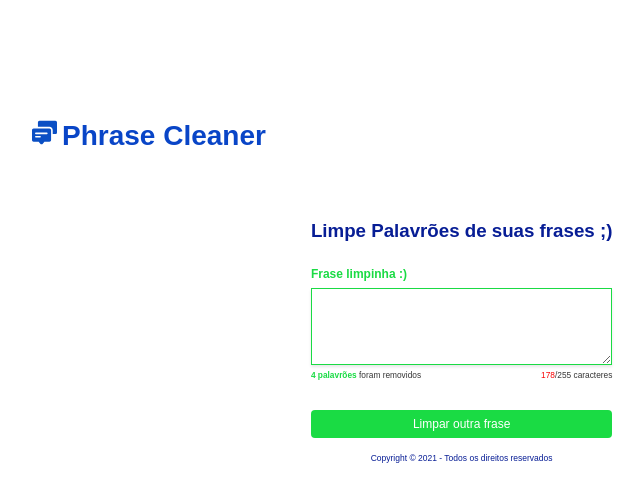
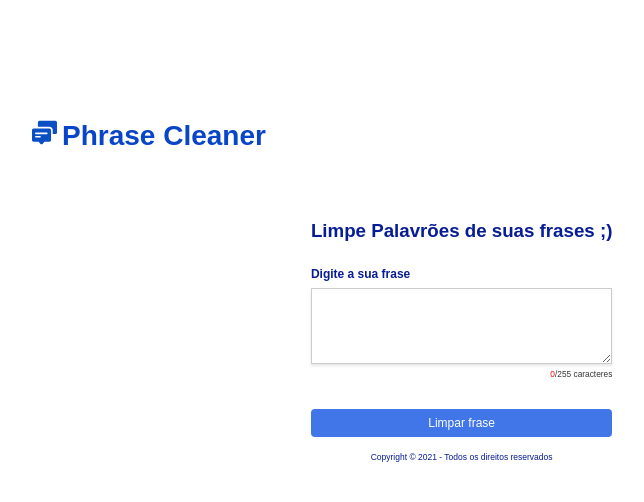
Before and after one commit to natan1563/phrase_cleaner, a Vue app: page / in a window 1280 px wide. Shown: the top 502 px of the page, without its empty margins (42-686 px from the left). Built offline with nearby package versions, Linux system fonts and the light colour scheme.

Commit message:
Finished beta project

```diff
--- a/src/views/Home.vue
+++ b/src/views/Home.vue
@@ -9,17 +9,14 @@
       <h3 class="textBlue">Limpe Palavrões de suas frases ;)</h3>
 
       <div id="boxClean">
-        <label v-if="false" for="cleanSwearword">
-          Digite a sua frase
+        <label
+          for="cleanSwearword"
+          id="cleanedPhraseMensage"
+          :class="phraseClean ? 'textGreen' : 'textBlue'"
+        >
+          <p v-if="!phraseClean">Digite a sua frase</p>
+          <p v-else>Frase limpinha :)</p>
         </label>
-
-        <span
-          v-else
-          id="cleanedPhraseMensage"
-          :class="{'textBlue': false, 'textGreen': true}"
-        >
-          Frase limpinha :)
-        </span>
 
         <textarea
           name="cleanSwearword"
@@ -27,25 +24,34 @@
           cols="35"
           rows="5"
           maxlength="255"
-          :class="{'borderGreen': true, 'textContent': false }"
+          :class="phraseClean ? 'borderGreen' : 'textContent'"
+          v-model="textSwearword"
         ></textarea>
 
         <div id="characterCounter">
           <small>
-            <span id="hotCharacter">178</span>/255 caracteres
+            <span id="hotCharacter">{{ characterCounter }}</span>/255 caracteres
           </small>
 
-          <small v-if="true">
+          <small v-if="phraseClean">
             <span class="textGreen">4 palavrões</span> foram removidos
           </small>
         </div>
 
         <button
-          class="btnCleanPhrase"
-          :class="{'backgroundBlue': false, 'backgroundGreen': true}"
+          class="btnCleanPhrase backgroundBlue"
+          v-if="!phraseClean"
+          @click="cleanSwearword()"
         >
-          <span v-if="false">Limpar frase</span>
-          <span v-else>Limpar outra frase</span>
+          Limpar frase
+        </button>
+
+        <button
+          v-else
+          class="btnCleanPhrase backgroundGreen"
+          @click="cleanNewPhrase"
+        >
+          Limpar outra frase
         </button>
 
         <p id="copyright">Copyright &copy; 2021 - Todos os direitos reservados</p>
@@ -58,6 +64,39 @@
 
 export default {
   name: 'Home',
+  data() {
+    return {
+      characterCounter: 0,
+      textSwearword: '',
+      swearwordList: [
+        'porra',
+        'merda',
+        'corno',
+        'puto'
+      ],
+      phraseClean: false
+    }
+  },
+  watch: {
+   textSwearword: function() {
+     this.characterCounter = this.textSwearword.length
+   }
+  },
+  methods: {
+    cleanSwearword() {
+      this.swearwordList.forEach(value => {
+        if (this.textSwearword.match(value)) {
+          this.textSwearword = this.textSwearword.replaceAll(value, '****')
+        }
+      })
+
+      this.phraseClean = true
+    },
+    cleanNewPhrase() {
+      this.phraseClean = false
+      this.textSwearword = ''
+    }
+  },
 }
 </script>
 
@@ -68,6 +107,10 @@ export default {
     padding: 40px 10px;
     margin-top: 10vh;
     font-family: Arial, Helvetica, sans-serif;
+  }
+
+  button {
+    cursor: pointer;
   }
 
   #logoPhraseCleaner {
@@ -114,6 +157,11 @@ export default {
 
   #boxClean textarea {
     box-shadow: 0 2px 3px rgba(10, 10, 10, .1);
+    font-size: 10px;
+    font-family: Arial, Helvetica, sans-serif;
+    color: rgb(73, 72, 72);
+    padding: 7px;
+    height: 60px;
   }
 
   .textBlue {
```
